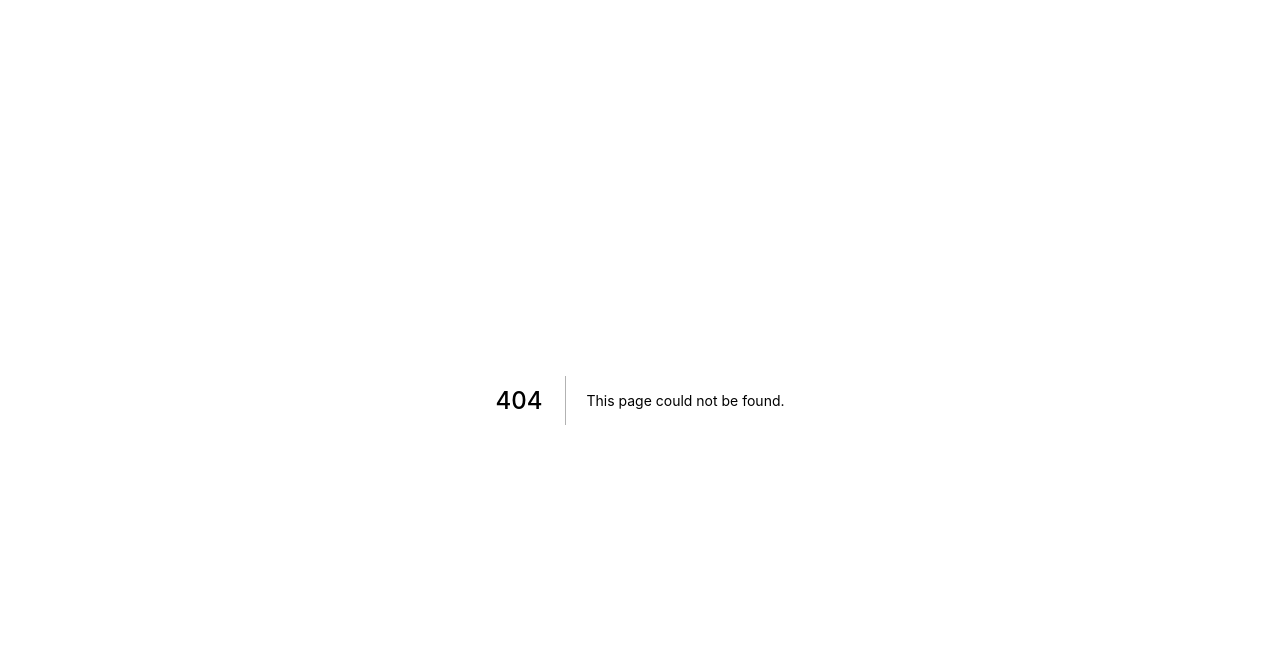
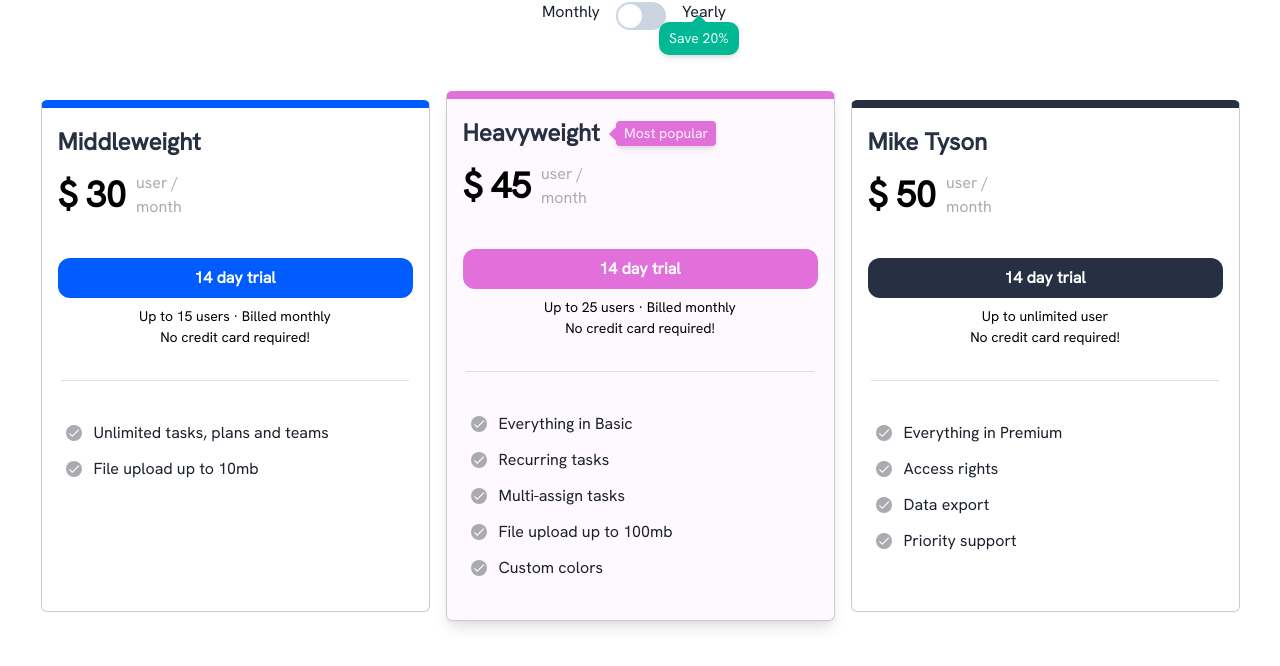
Before and after one commit to sarkozigabor13/nextjsAirnip, a Next.js app: page /pricing/prices in a window 1280 px wide. Before the commit this address had no page. Shown: the top 666 px of the page. Built offline with nearby package versions, Linux system fonts and the light colour scheme.

Commit message:
Pricing page and subscription created

```diff
--- a/components/navbar/index.js
+++ b/components/navbar/index.js
@@ -296,16 +296,17 @@
   },
   {
     label: "Pricing",
+    href: "/pricing",
     children: [
       {
         label: "Job Board",
         subLabel: "Find your dream design job",
-        href: "#",
+        href: "/pricing",
       },
       {
         label: "Freelance Projects",
         subLabel: "An exclusive list for contract work",
-        href: "#",
+        href: "/pricing",
       },
     ],
   },
--- /dev/null
+++ b/pages/pricing/Cards.module.css
@@ -0,0 +1,4 @@
+.list:nth-child(2) {
+    margin-right: 16px;
+    margin-left: 16px;
+  }
--- /dev/null
+++ b/pages/pricing/cards.js
@@ -0,0 +1,211 @@
+import {
+  Box,
+  Center,
+  Divider,
+  Text,
+  Stack,
+  List,
+  ListItem,
+  Button,
+  chakra,
+  Tooltip,
+} from "@chakra-ui/react";
+
+import styles from "../pricing/Cards.module.css";
+
+const CheckIcon = () => {
+  return (
+    <svg
+      xmlns="http://www.w3.org/2000/svg"
+      width="28"
+      height="16"
+      viewBox="0 0 28 16"
+      fill="none"
+    >
+      <circle cx="8" cy="8" r="8" fill="#A9ABB1" />
+      <path
+        d="M6.25009 10.4334L3.81759 8.00089L2.98926 8.82339L6.25009 12.0842L13.2501 5.08422L12.4276 4.26172L6.25009 10.4334Z"
+        fill="white"
+      />
+    </svg>
+  );
+};
+
+const Boxes = [
+  {
+    color: "#005CFF",
+    background: "#FFFFFF",
+    hasShadow: false,
+    hasBadge: false,
+    type: "Middleweight",
+    priceMonthly: "9",
+    priceYearly: "30",
+    subText: "Up to 15 users  ·  Billed monthly",
+    subTextSecondLine: "No credit card required!",
+    list: ["Unlimited tasks, plans and teams", "File upload up to 10mb"],
+  },
+  {
+    color: "#E270DA",
+    background: "#fef9fe",
+    hasShadow: true,
+    hasBadge: true,
+    type: "Heavyweight",
+    priceMonthly: "15",
+    priceYearly: "45",
+    subText: "Up to 25 users  ·  Billed monthly",
+    subTextSecondLine: "No credit card required!",
+    list: [
+      "Everything in Basic",
+      "Recurring tasks",
+      "Multi-assign tasks",
+      "File upload up to 100mb",
+      "Custom colors",
+    ],
+  },
+  {
+    color: "#272F42",
+    background: "#FFFFFF",
+    hasShadow: false,
+    hasBadge: false,
+    type: "Mike Tyson",
+    priceMonthly: "24",
+    priceYearly: "50",
+    subText: "Up to unlimited user",
+    subTextSecondLine: "No credit card required!",
+    list: [
+      "Everything in Premium",
+      "Access rights",
+      "Data export",
+      "Priority support",
+    ],
+  },
+];
+
+const Styles = {
+  boxStyles: {
+    maxW: "389px",
+    minH: "512px",
+    w: "full",
+    rounded: "md",
+    overflow: "hidden",
+    border: "1px solid #cccccc",
+    borderTop: "8px solid",
+  },
+  stackStyles: {
+    textAlign: "center",
+    p: "16px",
+    color: "black",
+    align: "center",
+    alignItems: "flex-start",
+  },
+  titleTextStyles: {
+    fontSize: "36px",
+    fontWeight: 800,
+  },
+  textStyles: {
+    fontSize: "24px",
+    fontWeight: "700",
+    color: "#272F42",
+  },
+  subTextStyles: {
+    w: "100%",
+    align: "center",
+    justify: "center",
+  },
+  tooltipStyles: {
+    ml: "8px",
+    borderRadius: "4px",
+    placement: "right",
+    label: "Most popular",
+  },
+  stackTwoStyles: {
+    direction: "row",
+    align: "center",
+    justify: "center",
+    pb: "28px",
+  },
+  listStyles: {
+    display: "flex",
+    alignItems: "center",
+    fontSize: "16px",
+  },
+  buttonStyles: {
+    w: "full",
+    color: "white",
+    rounded: "xl",
+    _hover: {
+      bg: "inherit",
+    },
+    _focus: {
+      bg: "inherit",
+    },
+  },
+};
+
+export default function Pricing(props) {
+  return (
+    <>
+      <Center py={6}>
+        {Boxes.map((box, index) => (
+          <Box
+            key={index}
+            {...Styles.boxStyles}
+            borderTopColor={box.color}
+            bg={box.background}
+            className={styles.list}
+            boxShadow={box.hasShadow ? "lg" : ""}
+          >
+            <Stack {...Styles.stackStyles}>
+              {box.hasBadge ? (
+                <Tooltip
+                  {...Styles.tooltipStyles}
+                  bg={box.color}
+                  hasArrow
+                  isOpen
+                >
+                  <Text {...Styles.textStyles}>{box.type}</Text>
+                </Tooltip>
+              ) : (
+                <Text {...Styles.textStyles}>{box.type}</Text>
+              )}
+
+              <Stack {...Styles.stackTwoStyles}>
+                <Text {...Styles.titleTextStyles}>$</Text>
+                <Text {...Styles.titleTextStyles}>
+                  {props.status ? box.priceMonthly : box.priceYearly}
+                </Text>
+                <Text pl="2px" color={"#A9ABB1"} textAlign="left">
+                  user /<chakra.br /> month
+                </Text>
+              </Stack>
+              <Stack w="100%">
+                <Button {...Styles.buttonStyles} bg={box.color}>
+                  14 day trial
+                </Button>
+              </Stack>
+              <Stack {...Styles.subTextStyles}>
+                <Text fontSize="14px" mb="-8px">
+                  {box.subText}
+                </Text>
+              </Stack>
+              <Stack {...Styles.subTextStyles}>
+                <Text fontSize="14px">{box.subTextSecondLine}</Text>
+              </Stack>
+            </Stack>
+            <Divider w="90%" mx="auto" mt="16px" />
+            <Box px={6} py={10}>
+              <List spacing={3}>
+                {box.list.map((list, index) => (
+                  <ListItem key={"listElement-" + index} {...Styles.listStyles}>
+                    <CheckIcon display="flex" />
+                    {list}
+                  </ListItem>
+                ))}
+              </List>
+            </Box>
+          </Box>
+        ))}
+      </Center>
+    </>
+  );
+}
--- /dev/null
+++ b/pages/pricing/prices.js
@@ -0,0 +1,78 @@
+import {
+  Box,
+  Center,
+  FormControl,
+  FormLabel,
+  Switch,
+  Tooltip,
+} from "@chakra-ui/react";
+
+import Cards from "../pricing/cards";
+
+import React, { useState } from "react";
+
+const styles = {
+  formControlStyles: {
+    w: "auto",
+    display: "flex",
+    alignItems: "center",
+  },
+  formLabelStyles: {
+    mb: "0",
+    fontWeight: "600",
+    fontSize: "16px",
+  },
+  switchStyles: {
+    size: "lg",
+    id: "email-alerts",
+    colorScheme: "#005CFF",
+  },
+  labelStyles: {
+    bg: "#00B894",
+    label: "Save 20%",
+    placement: "top",
+    p: "relative",
+    top: "-10px",
+    left: "-5px",
+    borderRadius: "10px",
+    fontSize: "14px",
+    px: "10px",
+    py: "6px",
+  },
+};
+
+export default function pricesSection() {
+  const [checked, setChecked] = useState(false);
+  let status = checked;
+
+  return (
+    <>
+      <Box pb={["72px", "35px"]}>
+        <Center>
+          <FormControl {...styles.formControlStyles}>
+            <FormLabel {...styles.formLabelStylesStyles} mr="16px">
+              Monthly
+            </FormLabel>
+            <Switch
+              {...styles.switchStyles}
+              onChange={() => {
+                checked ? setChecked(false) : setChecked(true);
+              }}
+            />
+            <Tooltip
+              {...styles.labelStyles}
+              hasArrow
+              isOpen
+              aria-label="A tooltip"
+            >
+              <FormLabel {...styles.formLabelStylesStyles} ml="16px">
+                Yearly
+              </FormLabel>
+            </Tooltip>
+          </FormControl>
+        </Center>
+      </Box>
+      <Cards status={status} />
+    </>
+  );
+}
```
Also changed, not shown: pages/pricing/hero.js (added, +31 -0 lines), pages/pricing/index.js (added, +20 -0 lines).
